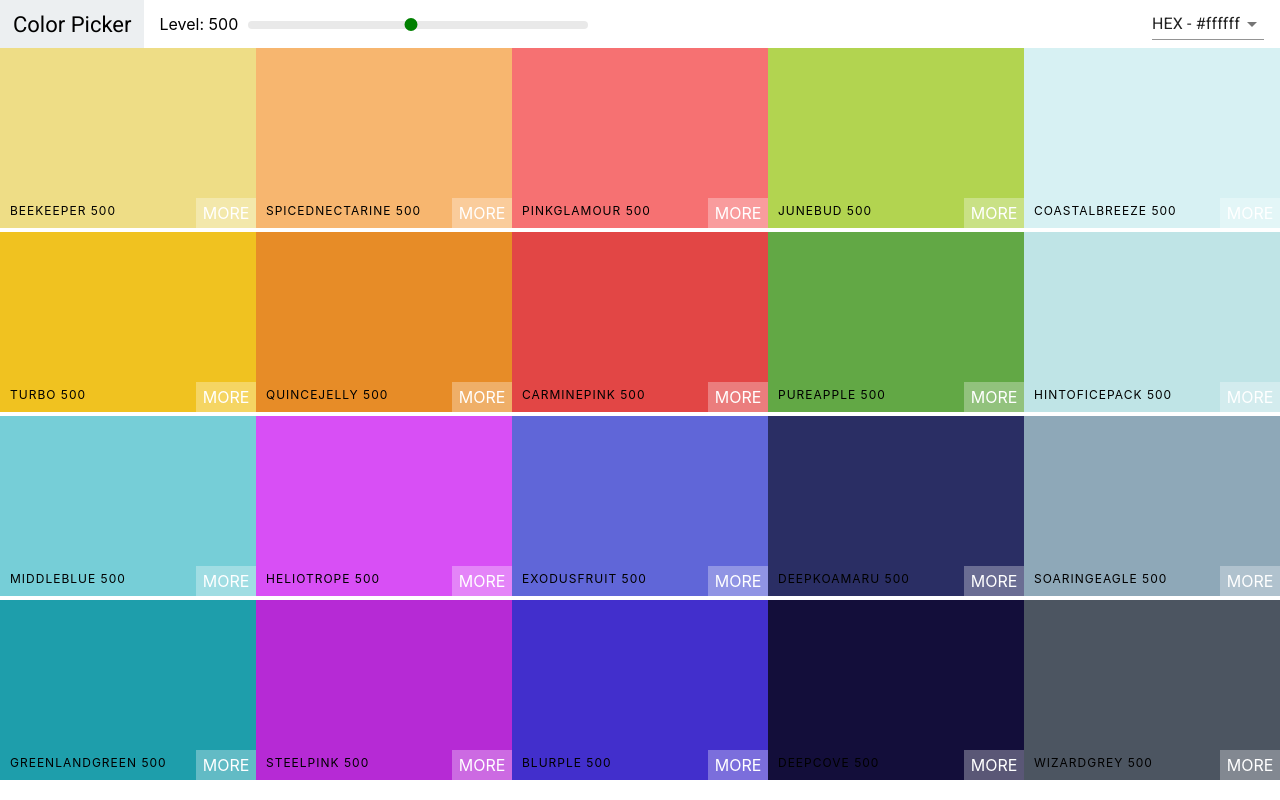
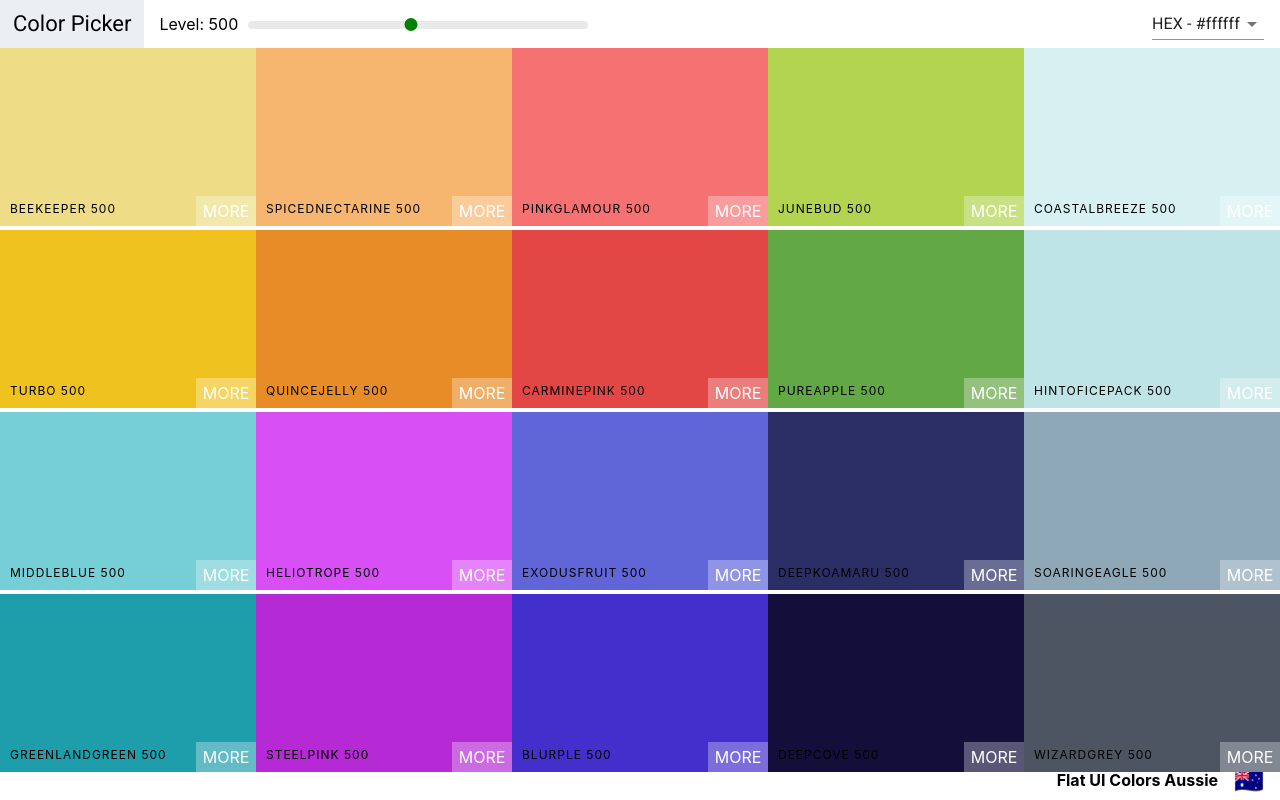
Before and after one commit to sunny-prakash/color-palette-app, a React (Create React App) app: page / in a window 1280 px wide. Built offline with nearby package versions, Linux system fonts and the light colour scheme.

Commit message:
add palette footer

```diff
--- a/src/Palette.css
+++ b/src/Palette.css
@@ -1,9 +1,23 @@
 .Palette {
     height: 100vh;
-    overflow: hidden;
-    width: 100vw;
+    display: flex;
+    flex-direction: column;
 }
 
 .Palette-colors {
     height: 90%;
 }
+
+.Palette-footer {
+    background-color: white;
+    height: 5vh;
+    display: flex;
+    justify-content: flex-end;
+    align-items: center;
+    font-weight: bold;
+}
+
+.emoji {
+    font-size: 1.5rem;
+    margin: 0 1rem;
+}
--- a/src/Palette.js
+++ b/src/Palette.js
@@ -21,10 +21,10 @@
 	};
 
 	render() {
-		const { colors } = this.props.palette;
+		const { colors, paletteName, emoji } = this.props.palette;
 		const { level, format } = this.state;
 		const colorBoxes = colors[level].map((color) => (
-			<ColorBox background={color[format]} name={color.name} />
+			<ColorBox background={color[format]} name={color.name} key={color.id} />
 		));
 		return (
 			<div className="Palette">
@@ -33,8 +33,11 @@
 					changeLevel={this.changeLevel}
 					handleChange={this.changeColorFormat}
 				/>
-
 				<div className="Palette-colors">{colorBoxes}</div>
+				<footer className="Palette-footer">
+					{paletteName}
+					<span className="emoji">{emoji}</span>
+				</footer>
 			</div>
 		);
 	}
```
